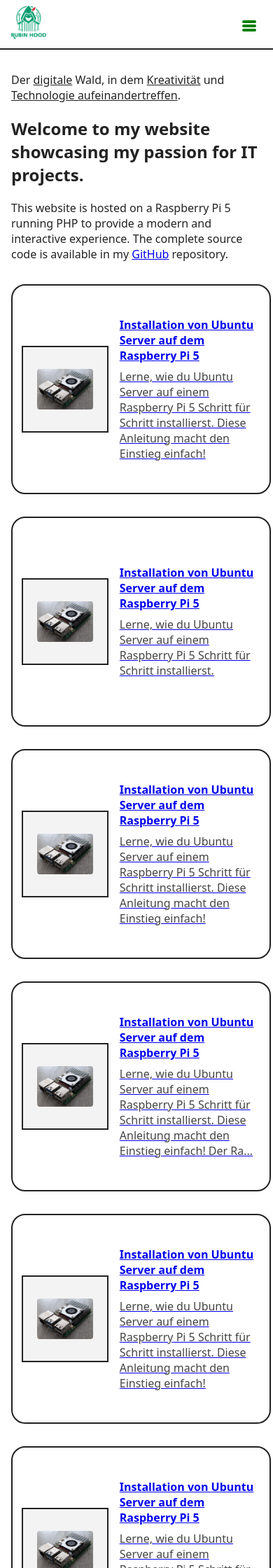
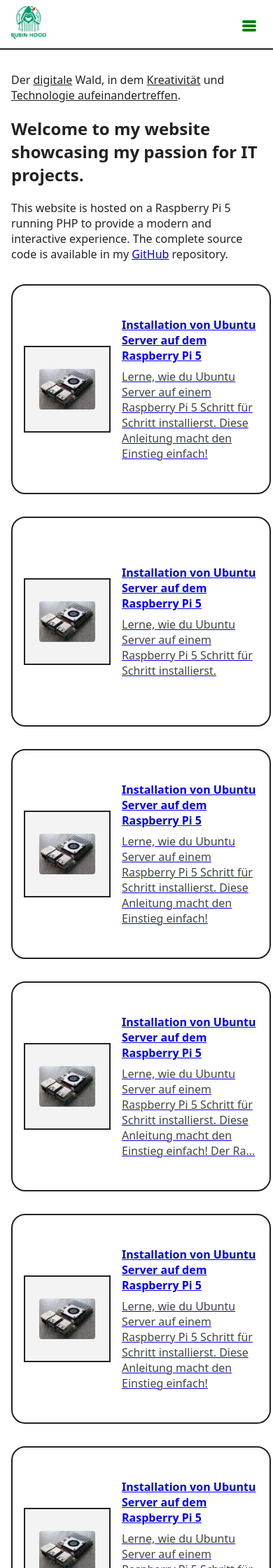
Before and after one commit to rubin-hood/rubinhood-blog, a Jekyll site: the page built from index.md, in a window 390 px wide. Shown: the top 2240 px of the page at 70% size. Built offline with Jekyll 4.4.1, drawn with Linux system fonts in a browser that asks for light colours.

Commit message:
Update style.css

```diff
--- a/assets/css/style.css
+++ b/assets/css/style.css
@@ -298,13 +298,5 @@
     max-width: 95vw;           /* Fast die ganze Viewport-Breite */
     width: 95vw;               /* Breite relativ zum Bildschirm */
     box-sizing: border-box;    /* Kein Überlauf durch Padding */
-    margin-left: auto;   /* Links und rechts automatisch! */
-    margin-right: auto; /* Optional: Abstand zum Rand/zu anderen Cards anpassen */
-    padding-left: 0.8rem;  /* NEU: Innenabstand links */
-    padding-right: 0.8rem; /* NEU: Innenabstand rechts */
   }
 }
-
-  main {
-    padding: 0 1rem;
-  }
```
